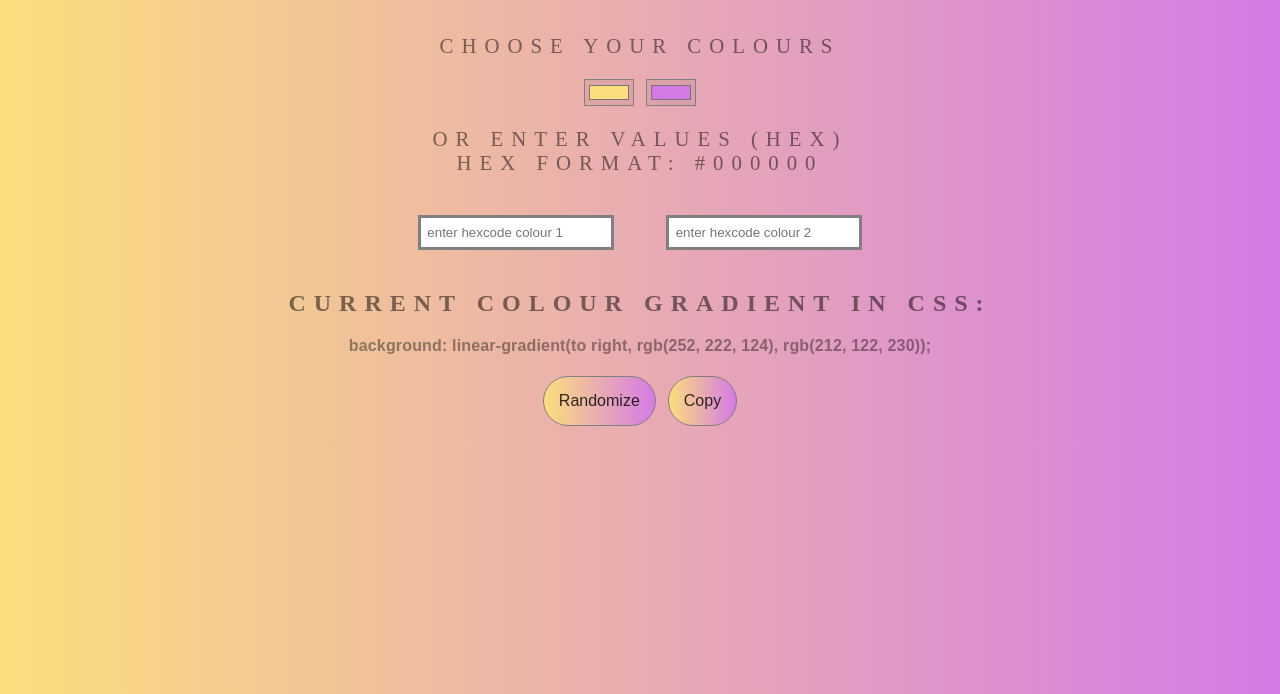
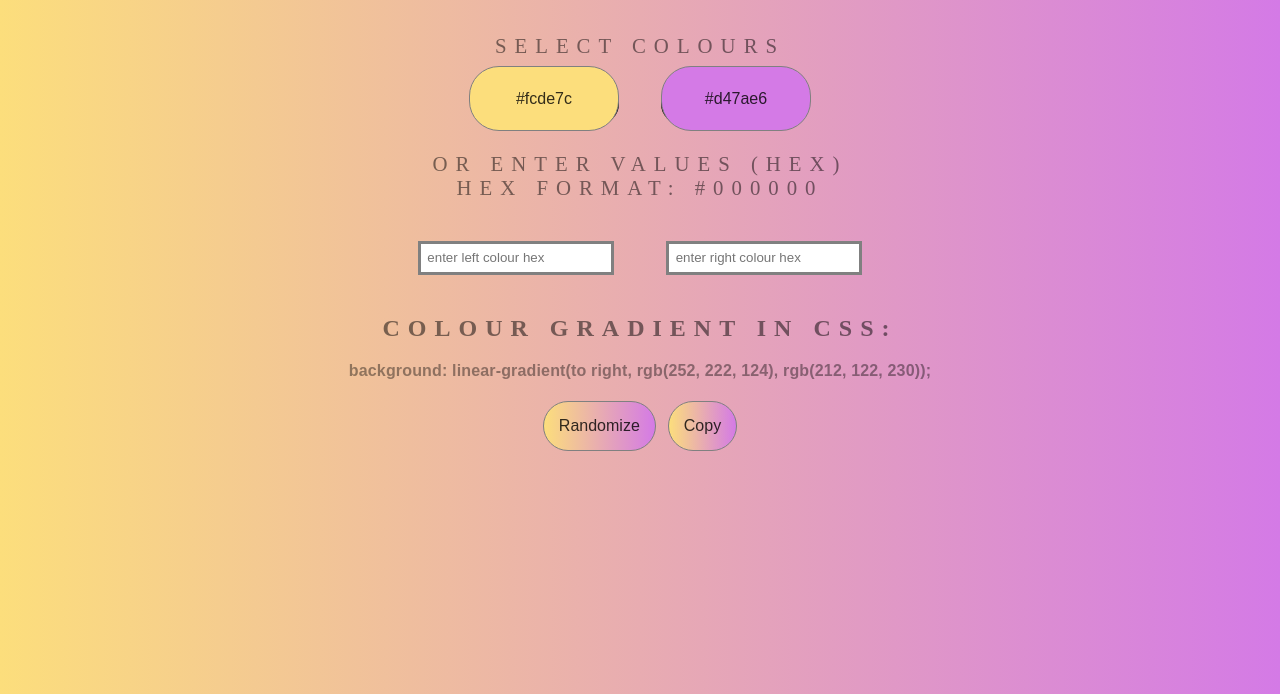
Before and after one commit to mklaso/gradient-generator, a website: page index.html in a window 1280 px wide. Shown: the part 106-800 px from the top of the page. Drawn offline with Linux system fonts and the light colour scheme.

Commit message:
updated to include colours separately.

```diff
--- a/index.html
+++ b/index.html
@@ -12,20 +12,24 @@
 
 <body id="gradient">
     <h1>Gradient Generator</h1>
-    <p>Choose your colours</p>
-    <input class="first" type="color" name="color1" value=#fcde7c>
-    <input class="second" type="color" name="color2" value=#d47ae6>
+    <p>Select colours</p>
+        <div class="test">
+            <input class="underColours" id ="first" type="color" name="color1" value=#fcde7c>
+            <input class="underColours" id ="second" type="color" name="color2" value=#d47ae6>
+        </div>
+    <button id="overlapL"></button>
+    <button id="overlapR"></button>
     <p>Or enter values (HEX) <br>
         hex format: #000000</p>
 
-    <input class='input1' type='text' placeholder='enter hexcode colour 1'>
-    <input class='input2' type='text' placeholder='enter hexcode colour 2'>
-    <h2>Current colour gradient in CSS:</h2>
+    <input class='input1' type='text' placeholder='enter left colour hex'>
+    <input class='input2' type='text' placeholder='enter right colour hex'>
+    <h2>Colour gradient in CSS:</h2>
+
     <h3></h3>
     <h4>
-        <button type="button">Randomize</button>
+        <button id="random">Randomize</button>
         <button id='copy' type="button">Copy</button>
-
     </h4>
 
     <script type="text/javascript" src="script.js"></script>
--- a/script.js
+++ b/script.js
@@ -1,23 +1,44 @@
 var bgColour = document.querySelector("h3");
-var firstColour = document.querySelector('.first');
-var secondColour = document.querySelector('.second');
-var body = document.getElementById('gradient');
-var button = document.querySelector("button");
-var copy = document.getElementById('copy');
-var input1 = document.querySelector('.input1');
-var input2 = document.querySelector('.input2');
+var firstColour = document.getElementById("first");
+var secondColour = document.getElementById("second");
+var body = document.getElementById("gradient");
+var randomButton = document.getElementById("random");
+var copy = document.getElementById("copy");
+var input1 = document.querySelector(".input1");
+var input2 = document.querySelector(".input2");
+var buttonL = document.getElementById("overlapL");
+var buttonR = document.getElementById("overlapR");
 
-const displayGradient = () => bgColour.textContent = 'background: ' + body.style.background + ';';
+// buttonL.innerHTML = firstColour.value;
+// buttonR.innerHTML = secondColour.value;
 
-const gradientColour = () => `linear-gradient(to right, ${firstColour.value}, ${secondColour.value})`;
+const displayGradient = () => {
+  bgColour.textContent = "background: " + body.style.background + ";";
+
+  //change layout to look like:
+  //1. remove left colour and right colour
+  //2. align the left and right colours in one line rather than being on seperate lines.
+  //3. place the two colour texts inside two different buttons, and for each button make the button's colour the corresponding text colour
+  //4. and make it so when each button is pressed, the corresponding button's colour is copied the clipboard.
+  //5. place a h5 or h6? (small text underneath the buttons) with the text: "note: clicking a button will copy the HEX colour to the clipboard."
+
+  //https://mycolor.space/gradient?ori=to+bottom&hex=%23051937&hex2=%23A8EB12&sub=1 good example site of what to model it after
+
+  buttonL.textContent = `${firstColour.value}`;
+  buttonR.textContent = `${secondColour.value}`;
+};
+
+const gradientColour = () =>
+  `linear-gradient(to right, ${firstColour.value}, ${secondColour.value})`;
 
 const colourAdjuster = () => {
-    body.style.background = gradientColour()
-    button.style.background = gradientColour()
-    copy.style.background = gradientColour()
-
+  body.style.background = gradientColour();
+  randomButton.style.background = gradientColour();
+  copy.style.background = gradientColour();
+  buttonL.style.background = firstColour.value;
+  buttonR.style.background = secondColour.value;
   displayGradient();
-}
+};
 
 colourAdjuster();
 
@@ -26,43 +47,64 @@ const generateRandomNumber = (number) => Math.floor(Math.random() * number);
 const valueToHex = (c) => {
   let hex = c.toString(16);
   return hex.length == 1 ? "0" + hex : hex;
-}
+};
 
-const rgbToHex = (first, second, third) => `#${valueToHex(first)}${valueToHex(second)}${valueToHex(third)}`;
+const rgbToHex = (first, second, third) =>
+  `#${valueToHex(first)}${valueToHex(second)}${valueToHex(third)}`;
 
 const generateRandomRGB = () => {
   let r = generateRandomNumber(257);
   let g = generateRandomNumber(257);
   let b = generateRandomNumber(257);
   return rgbToHex(r, g, b);
-}
+};
 
 //produces a random gradient colour after pressing on 'randomize' button
 const randomizer = () => {
   secondColour.value = generateRandomRGB();
   firstColour.value = generateRandomRGB();
   colourAdjuster();
-}
+};
 
 //adds to clipboard after pressing on 'copy' button
 const copied = () => {
-    let copiedText = document.createElement('input');
+  let copiedText = document.createElement("input");
   document.body.appendChild(copiedText);
   copiedText.value = bgColour.textContent;
   copiedText.select();
-    document.execCommand('copy');
+  document.execCommand("copy");
   copiedText.remove();
-}
+};
+
+//=============================================
+// set these up after the other bugs are fixed.
+// const copyLeft = () => {
+//   copied("left");
+// };
+
+// const copyRight = () => {
+//   copied("right");
+// };
+
+// const copyGradient = () => {
+//   copied("gradient");
+// };
 
 const isValidInput = (event) => {
-    let characterArray = event.target.value.toLowerCase().split('');
+  let characterArray = event.target.value.toLowerCase().split("");
   //removes unwanted characters
-    let filteredArray = characterArray.filter(i => ((i === '#') || (i >= 0 && i <= 9) || ((i >= 'a' && i <= 'f'))));
+  let filteredArray = characterArray.filter(
+    (i) => i === "#" || (i >= 0 && i <= 9) || (i >= "a" && i <= "f")
+  );
   //checks for proper hex code format
-    if (event.target.value.length === 7 && filteredArray.length === 7 && filteredArray[0] === '#') {
-        (input1.value === event.target.value) ? leftSide() : rightSide()
+  if (
+    event.target.value.length === 7 &&
+    filteredArray.length === 7 &&
+    filteredArray[0] === "#"
+  ) {
+    input1.value === event.target.value ? leftSide() : rightSide();
   }
-}
+};
 
 const LRSideColourChange = (event, colour, input) => {
   if (event.keyCode === 13) {
@@ -70,19 +112,21 @@ const LRSideColourChange = (event, colour, input) => {
     colourAdjuster();
     displayGradient();
   }
-}
+};
 
 const leftSide = () => {
-    LRSideColourChange(event, firstColour, input1)
-}
+  LRSideColourChange(event, firstColour, input1);
+};
 
 const rightSide = () => {
-    LRSideColourChange(event, secondColour, input2)
-}
+  LRSideColourChange(event, secondColour, input2);
+};
 
 firstColour.addEventListener("input", colourAdjuster);
 secondColour.addEventListener("input", colourAdjuster);
-button.addEventListener("click", randomizer);
-copy.addEventListener('click', copied);
-input1.addEventListener('keypress', isValidInput);
-input2.addEventListener('keypress', isValidInput);
+randomButton.addEventListener("click", randomizer);
+copy.addEventListener("click", copied);
+//buttonL.addEventListener("click", copySingularColour);
+//copyLR.addEventListener("click", copySingularColour);
+input1.addEventListener("keypress", isValidInput);
+input2.addEventListener("keypress", isValidInput);
--- a/styles.css
+++ b/styles.css
@@ -7,6 +7,7 @@ body {
     top: 15%;
     background: linear-gradient(to left, green, #00FFFF);
 }
+
 
 h1 {
     font: 600 3.5em 'Raleway', sans-serif;
@@ -21,11 +22,6 @@ p {
     font-size: 1.3em;
 }
 
-.first,
-.second {
-    border-color: grey;
-    background-color: rgba(0, 0, 0, .05);
-}
 
 h3 {
     font: 900 1em 'Raleway', sans-serif;
@@ -45,6 +41,44 @@ button {
     padding: 15px;
 }
 
+/* .container {
+    position: relative;
+} */
+
+.underColours {
+    background: rgba(0, 0, 0, 1);
+    border: 0px;
+    border-radius: 50px;
+    padding: 1.5em;
+    margin-left: 15px;
+    margin-right: 15px;
+    margin-bottom: -60px;
+    margin-top: 5px;
+    width: 110px;
+}
+
+.test {
+    position: relative;
+    margin-bottom: -20px;
+
+}
+
+#overlapL,
+#overlapR {
+    font: 1em 'Raleway', sans-serif;
+    color: rgba(0, 0, 0, .8);
+    border-radius: 30px;
+    border: 1.5px solid grey;
+    padding: 1.4em;
+    margin-top: -100px;
+    margin-left: 15px;
+    margin-right: 15px;
+    position: relative;
+    width: 150px;
+    pointer-events: none;
+
+}
+
 button:hover {
     transform: scale(1.1);
     transition: 1.5s;
```
Lines whose indentation alone changed are shown as unchanged.
